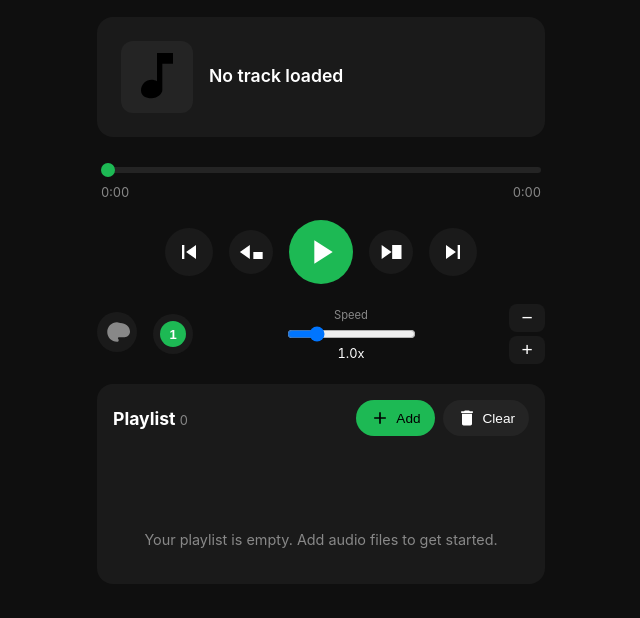
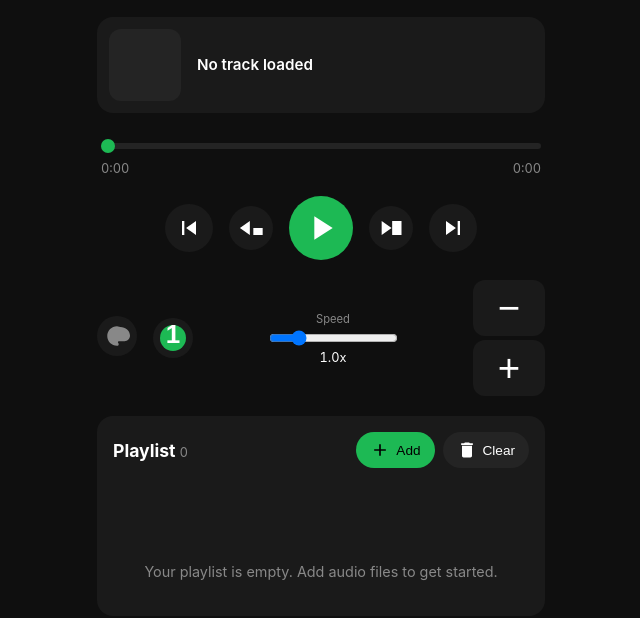
Before and after one commit to PetrosCMI/Music-Player, a plain HTML site: page index.html in a window 1280 px wide. Shown: the part 56-674 px from the top of the page, without its empty margins (319-959 px from the left). Drawn offline with Linux system fonts and the light colour scheme.

Commit message:
Increase timer/repeat/speed button sizes; reduce track name vertical space; remove music note

```diff
--- a/app.js
+++ b/app.js
@@ -283,7 +283,7 @@ function setLoopMode() {
   // Repeat N -> green disc, 'N'
   const loopPath = '<path fill="currentColor" d="M12 5V1L7 6l5 5V7c3.31 0 6 2.69 6 6s-2.69 6-6 6-6-2.69-6-6H4c0 4.42 3.58 8 8 8s8-3.58 8-8-3.58-8-8-8z"/>';
   const label = state.loopMode === 'none' ? '0' : (state.loopMode === 'one' ? '1' : 'N');
-  el.loopIcon.innerHTML = `<rect x="0" y="0" width="24" height="24" rx="12" fill="var(--accent)"/><path fill="#ffffff" d="${loopPath}"/><text x="12" y="17" font-size="12" text-anchor="middle" fill="#ffffff" font-weight="bold">${label}</text>`;
+  el.loopIcon.innerHTML = `<rect x="0" y="0" width="24" height="24" rx="12" fill="var(--accent)"/><path fill="#ffffff" d="${loopPath}"/><text x="12" y="17" font-size="24" text-anchor="middle" fill="#ffffff" font-weight="bold">${label}</text>`;
   el.loopBtn.classList.toggle('active', state.loopMode !== 'none');
   el.loopBtn.title = `Loop: ${state.loopMode}`;
 }
--- a/index.html
+++ b/index.html
@@ -19,11 +19,7 @@
 
     <!-- Now Playing display -->
     <section class="now-playing">
-      <div class="track-art" id="trackArt">
-        <svg viewBox="0 0 24 24" width="64" height="64" class="music-note">
-          <path d="M12 3v10.55c-.59-.34-1.27-.55-2-.55C7.79 13 6 14.79 6 17s1.79 3 4 3 4-1.79 4-3V7h4V3z"/>
-        </svg>
-      </div>
+      <div class="track-art" id="trackArt"></div>
       <div class="track-info">
         <h2 id="trackTitle" class="track-title">No track loaded</h2>
         <p id="trackIndex" class="track-index"></p>
--- a/styles.css
+++ b/styles.css
@@ -56,7 +56,7 @@ body {
 .now-playing {
   background: var(--surface);
   border-radius: 16px;
-  padding: 24px;
+  padding: 12px;
   display: flex;
   align-items: center;
   gap: 16px;
@@ -83,7 +83,7 @@ body {
 }
 
 .track-title {
-  font-size: 1.1rem;
+  font-size: 0.95rem;
   font-weight: 600;
   white-space: nowrap;
   overflow: hidden;
@@ -91,9 +91,9 @@ body {
 }
 
 .track-index {
-  font-size: 0.85rem;
+  font-size: 0.7rem;
   color: var(--text-muted);
-  margin-top: 4px;
+  margin-top: 2px;
 }
 
 /* Progress */
@@ -219,7 +219,7 @@ body {
 }
 
 .sleep-label {
-  font-size: 0.7rem;
+  font-size: 1.4rem;
   color: var(--text-muted);
   min-width: 34px;
   text-align: center;
@@ -270,13 +270,13 @@ body {
 }
 
 .speed-adj {
-  width: 36px;
-  height: 28px;
-  font-size: 1.2rem;
+  width: 72px;
+  height: 56px;
+  font-size: 2.4rem;
   border: none;
   background: var(--surface);
   color: var(--text);
-  border-radius: 8px;
+  border-radius: 12px;
   cursor: pointer;
 }
 
```
